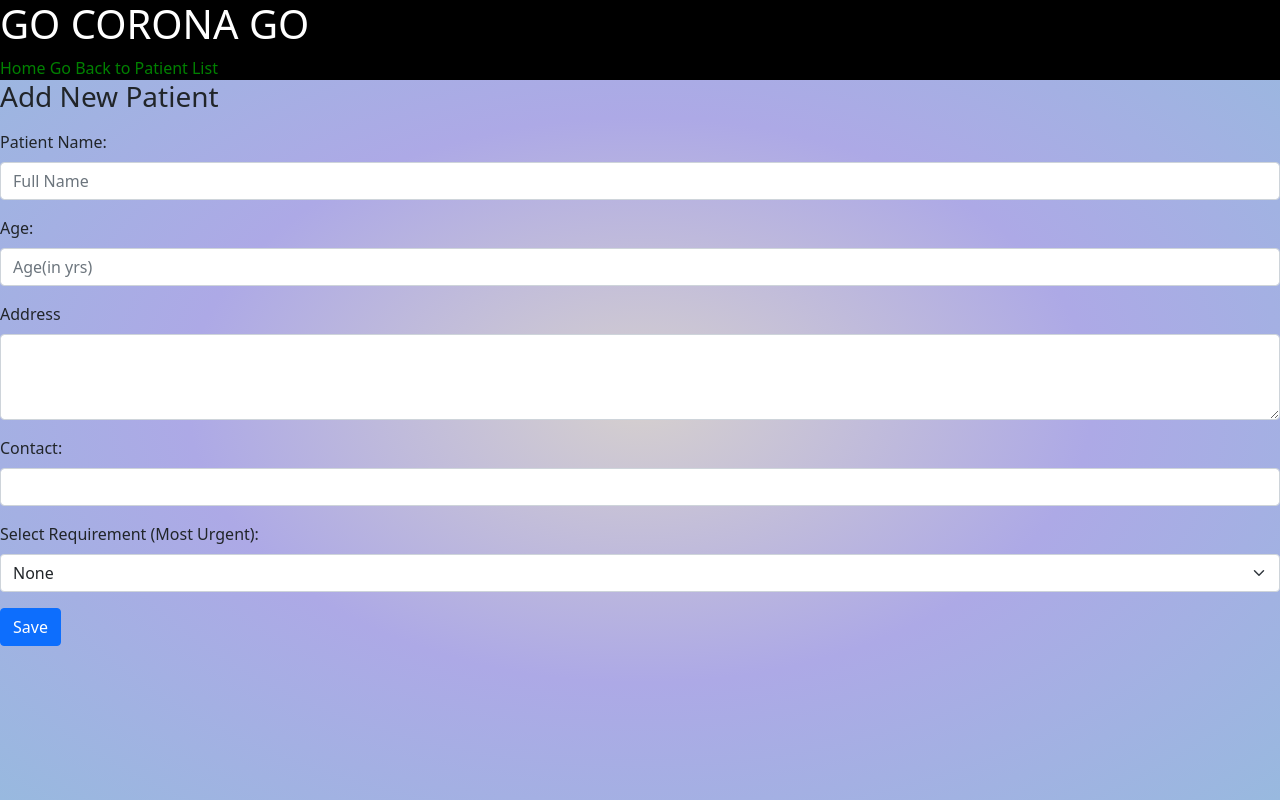
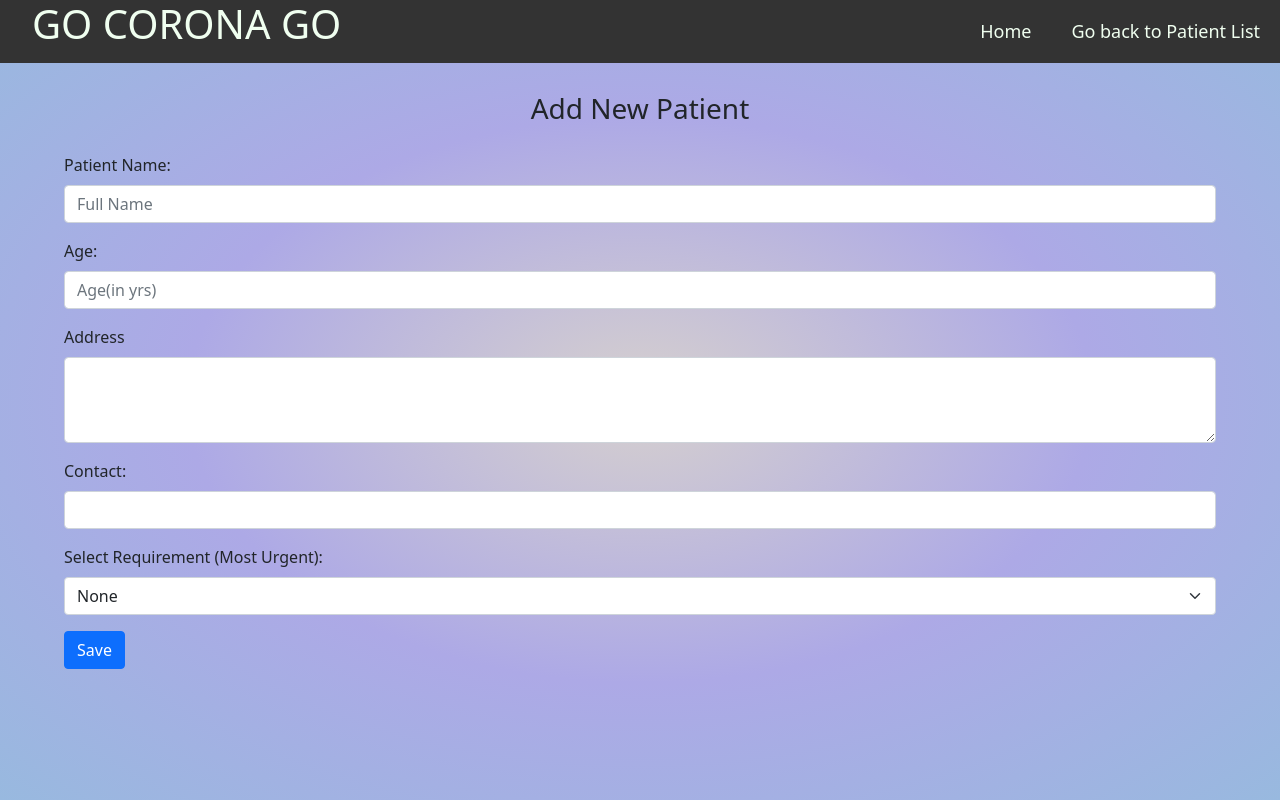
Before and after one commit to shreyacasm/gcg_hms, a PHP site: page /gcg_hms/add-patient.php in a window 1280 px wide. Run offline with PHP 8.4, Linux system fonts and the light colour scheme; data that the repository does not hold is empty; some libraries are stand-ins or nearby versions.

Commit message:
final touch

```diff
--- a/add-patient.php
+++ b/add-patient.php
@@ -12,12 +12,13 @@
     <link href="https://cdn.jsdelivr.net/npm/bootstrap@5.0.1/dist/css/bootstrap.min.css" rel="stylesheet" integrity="sha384-+0n0xVW2eSR5OomGNYDnhzAbDsOXxcvSN1TPprVMTNDbiYZCxYbOOl7+AMvyTG2x" crossorigin="anonymous">
 </head>
 <body>
-    <div class="menu">
-        <h1>GO CORONA GO</h1>
-        <a href="<?php echo SITEURL; ?>">Home</a>
-        <a href="<?php echo SITEURL; ?>patient.php">Go Back to Patient List</a>
-    </div>
-    <h3>Add New Patient</h3>
+    <ul>
+        <li><h1 class="menu-h1">GO CORONA GO</h1></li>
+        <li style="float:right"><a class="menu-h1" href="<?php echo SITEURL; ?>patient.php">Go back to Patient List</a></li>
+        <li style="float:right"><a class="menu-h1" href="<?php echo SITEURL; ?>">Home</a></li>
+    </ul>
+    <div class="side-space">
+        <h3 style="text-align:center">Add New Patient</h3>
         <p class="neg-para">
             <?php
                 if(isset($_SESSION['add_fail'])){
@@ -85,6 +86,7 @@
                 <button type="submit" name="submit" value="Save" type="button" class="btn btn-primary btn-cust">Save</button>
 
         </form>
+    </div>
 </body>
 </html>
 <?php
@@ -113,7 +115,7 @@
         $res2 = mysqli_query($conn2, $sql2);
 
         if($res2==true){
-            $_SESSION['add'] = "Task Added Successfully.";
+            $_SESSION['add'] = "Record Added Successfully.";
             header('location:'.SITEURL.'patient.php');
         }
         else{
--- a/add-stock.php
+++ b/add-stock.php
@@ -50,9 +50,9 @@
         <select class="form-select mb-3" name="status" placeholder="---Select an option---" required>
 
             <option value="0" disabled>---Select Option---</option>
-            <option value="high">Sufficient</option>
-            <option value="medium">Deficient</option>
-            <option value="low">Urgently required</option>
+            <option value="Sufficient">Sufficient</option>
+            <option value="Deficient">Deficient</option>
+            <option value="Urgently required">Urgently required</option>
         </select>
             <button type="submit" name="submit" value="Submit" type="button" class="btn btn-primary btn-cust">Save</button>
     </form>
--- a/css/style.css
+++ b/css/style.css
@@ -150,5 +150,28 @@ ul {
   }
 
   .active {
-    background-color: #04AA6D;
+    background-color: red;
   }
+
+  .pos-para{
+      color: darkgreen;
+      font-size: 16px;
+      font-weight: bold;
+      padding: 2px 4px;
+      margin-left: 5%;
+  }
+  .pos-para{
+    color: darkgreen;
+    font-size: 16px;
+    font-weight: bold;
+    padding: 2px 4px;
+    margin-left: 5%;
+}
+
+.neg-para{
+    color: red;
+    font-size: 16px;
+    font-weight: bold;
+    padding: 2px 4px;
+    margin-left: 5%;
+}
```
Also changed, not shown: add-report.php (+7 -5 lines), update-patient.php (+8 -6 lines). Lines whose indentation alone changed are shown as unchanged.
